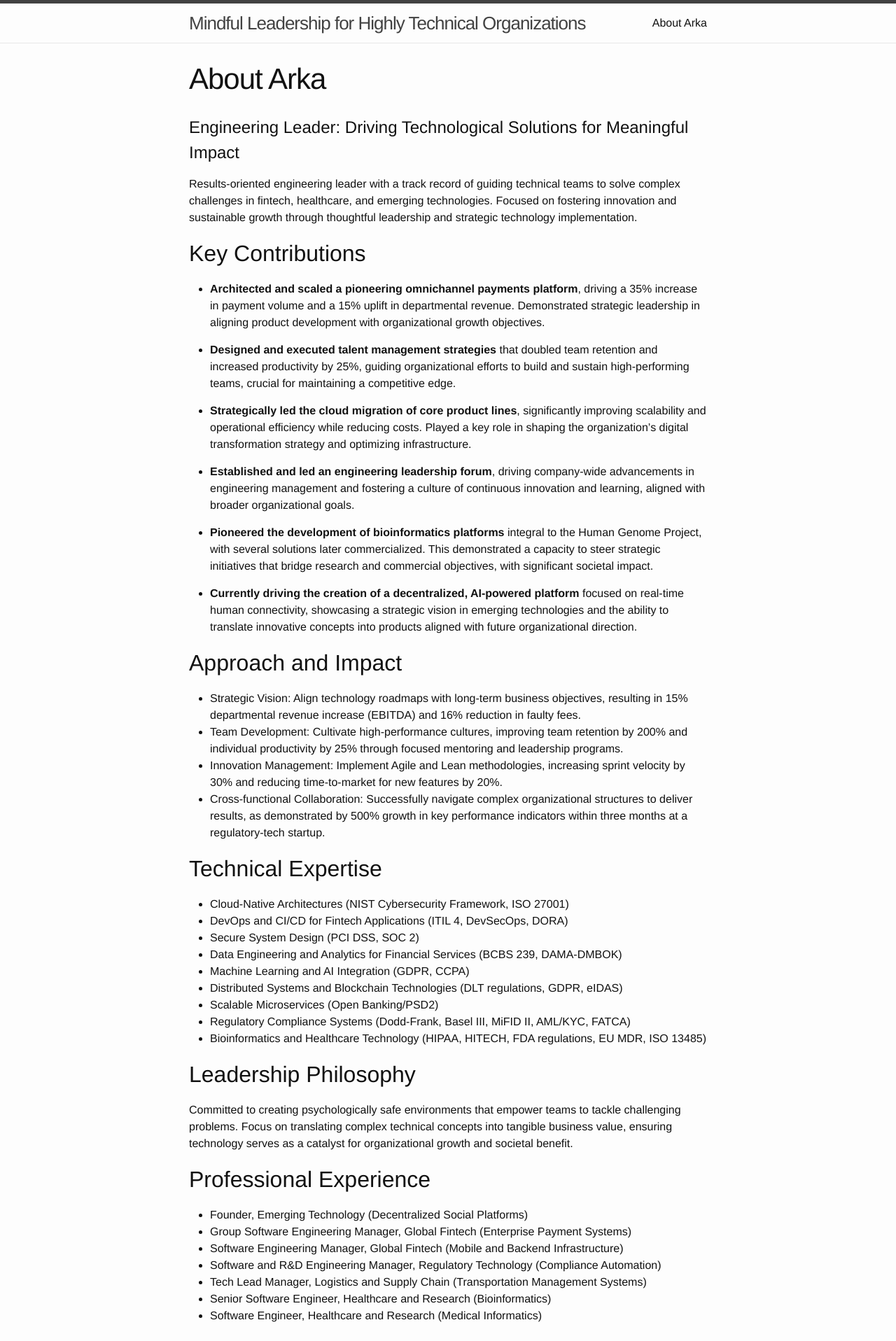
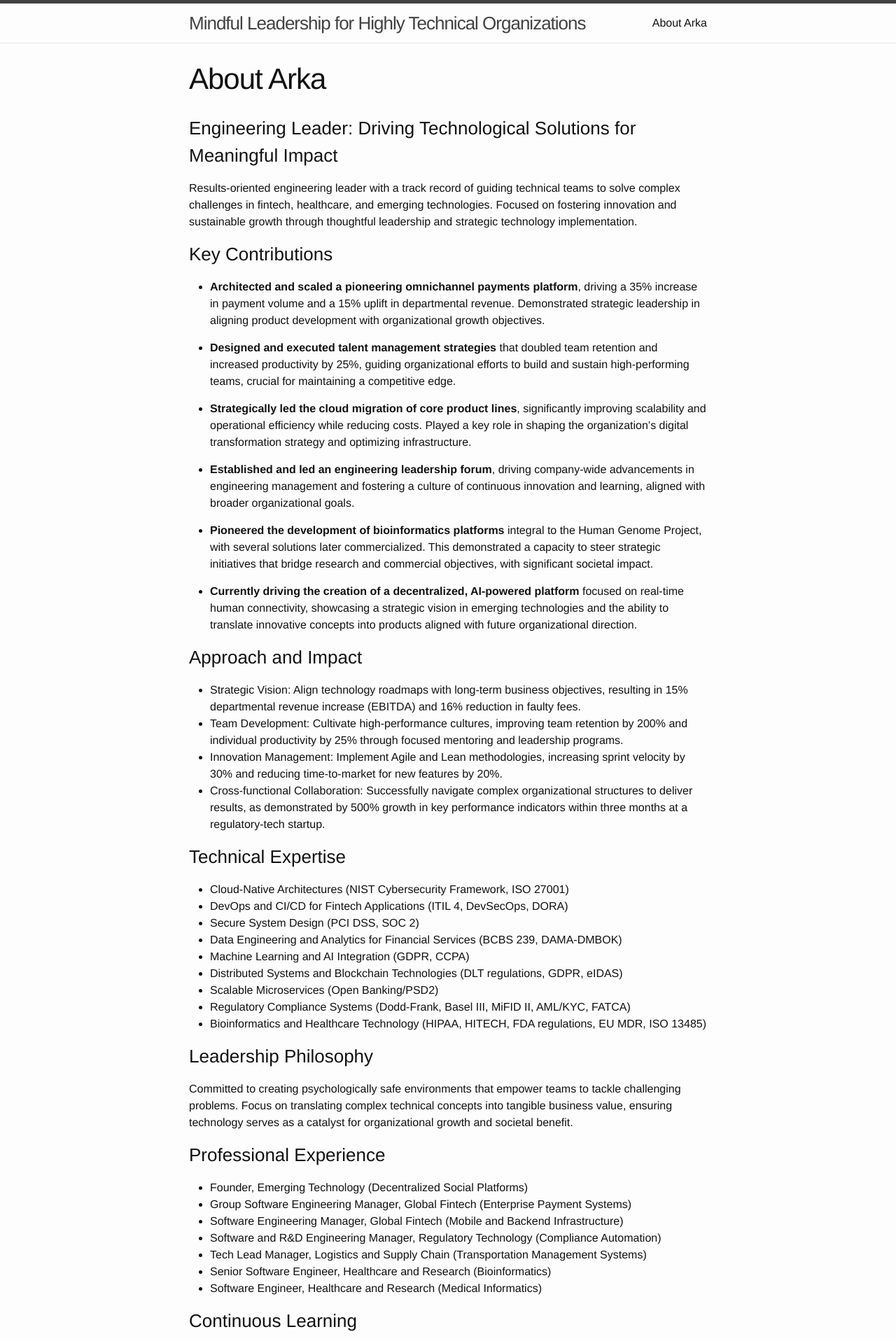
Before and after one commit to wyld3rbit/wyld3rbit.github.io, a Jekyll site: the page built from about.md, in a window 1280 px wide. Shown: the top 1916 px of the page at 70% size. Built offline with Jekyll 4.4.1, drawn with Linux system fonts in a browser that asks for light colours.

```diff
--- a/about.md
+++ b/about.md
@@ -5,11 +5,11 @@ author: Arka P
 permalink: /about/
 ---
 
-# Engineering Leader: Driving Technological Solutions for Meaningful Impact
+### Engineering Leader: Driving Technological Solutions for Meaningful Impact
 
 Results-oriented engineering leader with a track record of guiding technical teams to solve complex challenges in fintech, healthcare, and emerging technologies. Focused on fostering innovation and sustainable growth through thoughtful leadership and strategic technology implementation.
 
-## Key Contributions
+### Key Contributions
 
 - **Architected and scaled a pioneering omnichannel payments platform**, driving a 35% increase in payment volume and a 15% uplift in departmental revenue. Demonstrated strategic leadership in aligning product development with organizational growth objectives.
 
@@ -23,14 +23,14 @@ Results-oriented engineering leader with a track record of guiding technical tea
 
 - **Currently driving the creation of a decentralized, AI-powered platform** focused on real-time human connectivity, showcasing a strategic vision in emerging technologies and the ability to translate innovative concepts into products aligned with future organizational direction.
 
-## Approach and Impact
+### Approach and Impact
 
 - Strategic Vision: Align technology roadmaps with long-term business objectives, resulting in 15% departmental revenue increase (EBITDA) and 16% reduction in faulty fees.
 - Team Development: Cultivate high-performance cultures, improving team retention by 200% and individual productivity by 25% through focused mentoring and leadership programs.
 - Innovation Management: Implement Agile and Lean methodologies, increasing sprint velocity by 30% and reducing time-to-market for new features by 20%.
 - Cross-functional Collaboration: Successfully navigate complex organizational structures to deliver results, as demonstrated by 500% growth in key performance indicators within three months at a regulatory-tech startup.
 
-## Technical Expertise
+### Technical Expertise
 
 - Cloud-Native Architectures (NIST Cybersecurity Framework, ISO 27001)
 - DevOps and CI/CD for Fintech Applications (ITIL 4, DevSecOps, DORA)
@@ -42,11 +42,11 @@ Results-oriented engineering leader with a track record of guiding technical tea
 - Regulatory Compliance Systems (Dodd-Frank, Basel III, MiFID II, AML/KYC, FATCA)
 - Bioinformatics and Healthcare Technology (HIPAA, HITECH, FDA regulations, EU MDR, ISO 13485)
 
-## Leadership Philosophy
+### Leadership Philosophy
 
 Committed to creating psychologically safe environments that empower teams to tackle challenging problems. Focus on translating complex technical concepts into tangible business value, ensuring technology serves as a catalyst for organizational growth and societal benefit.
 
-## Professional Experience
+### Professional Experience
 
 - Founder, Emerging Technology (Decentralized Social Platforms)
 - Group Software Engineering Manager, Global Fintech (Enterprise Payment Systems)
@@ -56,13 +56,13 @@ Committed to creating psychologically safe environments that empower teams to ta
 - Senior Software Engineer, Healthcare and Research (Bioinformatics)
 - Software Engineer, Healthcare and Research (Medical Informatics)
 
-## Continuous Learning
+### Continuous Learning
 
 - MS in Cybersecurity, Georgia Institute of Technology (In progress, expected 2024)
 - BS in Computer Engineering, Wright State University
 - Ongoing professional development in leadership and emerging technologies
 
-## Community Engagement
+### Community Engagement
 
 - Speaker at industry conferences on applied machine learning in product development
 - Technical advisor for STEAM academia to industry accelerator program
```
